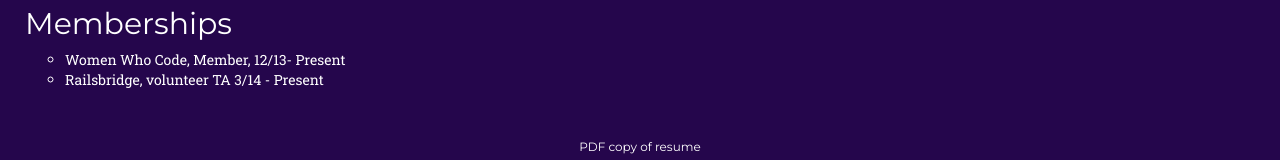
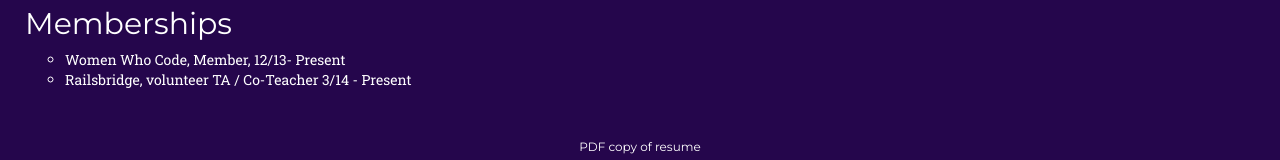
Before and after one commit to freespiritdev/freespiritdev.github.io, a plain HTML site: page resume.html in a window 1280 px wide. Shown: the part 764-924 px from the top of the page. Drawn offline with Linux system fonts and the light colour scheme.

Commit message:
Updated memberships

```diff
--- a/resume.html
+++ b/resume.html
@@ -78,7 +78,7 @@
      <h2>Memberships</h2>
       <ul>
         <li>Women Who Code, Member, 12/13- Present</li>
-        <li>Railsbridge, volunteer TA 3/14 - Present</li>
+        <li>Railsbridge, volunteer TA / Co-Teacher 3/14 - Present</li>
       </ul>
    </section>
 
```
